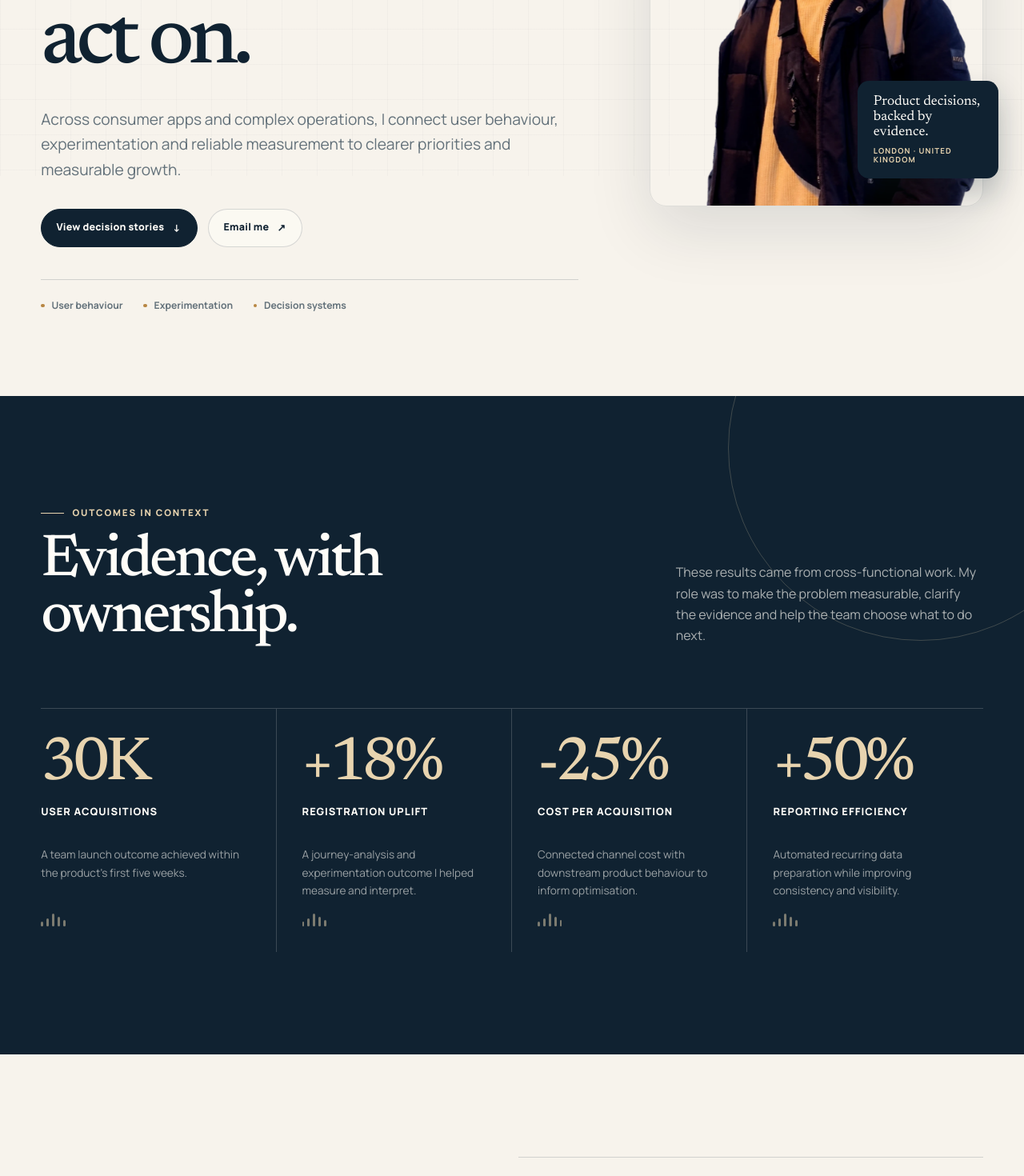
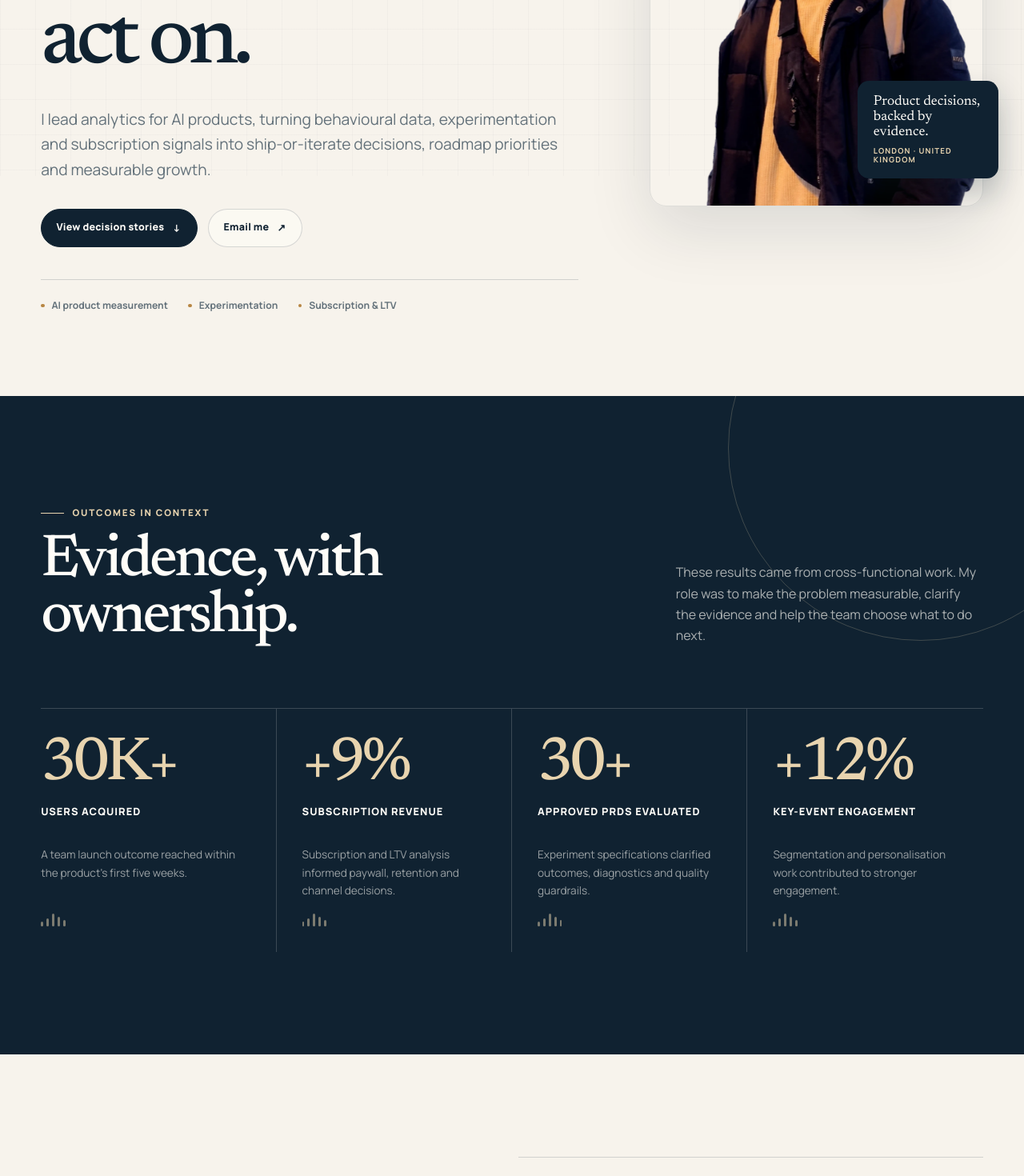
Before and after one commit to slashhsu/Personal_website, a Next.js app: page / in a window 1280 px wide. Shown: the part 580-2050 px from the top of the page at 80% size. Built offline with nearby package versions, Linux system fonts and the light colour scheme; no server answers.

Commit message:
Update portfolio for senior product analytics

```diff
--- a/src/data/portfolio.ts
+++ b/src/data/portfolio.ts
@@ -75,148 +75,146 @@ export const navItems: NavItem[] = [
 
 export const impactMetrics: ImpactMetric[] = [
   {
-    value: "30K",
-    label: "user acquisitions",
-    detail: "A team launch outcome achieved within the product's first five weeks.",
+    value: "30K+",
+    label: "users acquired",
+    detail: "A team launch outcome reached within the product's first five weeks.",
   },
   {
-    value: "+18%",
-    label: "registration uplift",
-    detail: "A journey-analysis and experimentation outcome I helped measure and interpret.",
+    value: "+9%",
+    label: "subscription revenue",
+    detail: "Subscription and LTV analysis informed paywall, retention and channel decisions.",
   },
   {
-    value: "-25%",
-    label: "cost per acquisition",
-    detail: "Connected channel cost with downstream product behaviour to inform optimisation.",
+    value: "30+",
+    label: "approved PRDs evaluated",
+    detail: "Experiment specifications clarified outcomes, diagnostics and quality guardrails.",
   },
   {
-    value: "+50%",
-    label: "reporting efficiency",
-    detail: "Automated recurring data preparation while improving consistency and visibility.",
+    value: "+12%",
+    label: "key-event engagement",
+    detail: "Segmentation and personalisation work contributed to stronger engagement.",
   },
 ];
 
 export const caseStudies: CaseStudy[] = [
   {
     number: "01",
-    category: "Launch strategy",
-    title: "Creating a measurable launch strategy",
+    category: "Launch & early growth",
+    title: "Launching and measuring early product growth",
     businessProblem:
-      "A new social product was approaching launch without a shared definition of success or a clear way to separate acquisition volume from meaningful user value.",
+      "A new consumer product needed a shared view of its value proposition, onboarding friction and early growth performance before the team could prioritise its next moves.",
     analyticalQuestion:
-      "Which early behaviours would show that users were reaching value, and which signals should guide onboarding, roadmap and go-to-market priorities?",
+      "Which early behaviours indicated that users were reaching value, where was the journey breaking down and which signals should shape launch priorities?",
     responsibility:
-      "I translated user needs and strategic goals into measurable product questions, tracking requirements and decision points for the cross-functional team.",
+      "I led the measurement strategy across acquisition, activation, AI interaction quality, engagement and retention, bringing research and behavioural evidence into one decision frame.",
     approach: [
-      "Combined recurring user feedback with market research and the early product signals available.",
-      "Mapped acquisition, activation, engagement and retention as distinct stages rather than treating registration as proof of success.",
-      "Aligned product, design, engineering and marketing on measures for the major launch features.",
+      "Combined user research, market evidence, acquisition data and early product signals.",
+      "Evaluated the value proposition and onboarding journey alongside initial growth performance.",
+      "Identified early friction and behavioural patterns, then translated them into launch recommendations.",
     ],
     action:
-      "The framework gave the team a shared basis for prioritising onboarding, core social actions and go-to-market activity while keeping uncertainty visible.",
+      "The evidence helped Product, Engineering, Machine Learning, UI/UX and Growth align onboarding and roadmap priorities around measurable user behaviour.",
     evaluation:
-      "The launch acquired more than 30,000 users in five weeks. I present that as a team outcome to which the analysis and measurement framework contributed.",
+      "The cross-functional launch acquired more than 30,000 users within five weeks. The analysis informed priorities; it is not presented as the sole cause of that team outcome.",
     learning:
-      "In an early-stage product, useful analytics means making assumptions explicit and defining activation and retention early enough to improve the next decision.",
-    metrics: [{ value: "30K", label: "users in five weeks" }],
+      "Early-growth analytics is most useful when value, friction and downstream quality are assessed together rather than treating acquisition volume as success by itself.",
+    metrics: [{ value: "30K+", label: "users in five weeks" }],
     capabilities: [
-      "Launch measurement",
-      "KPI definition",
-      "Roadmap support",
+      "AI product measurement",
+      "Launch evaluation",
+      "Funnel analysis",
       "Cross-functional alignment",
     ],
   },
   {
     number: "02",
-    category: "Journey optimisation",
-    title: "Finding and reducing friction in the user journey",
+    category: "Subscription & LTV",
+    title: "Connecting subscription behaviour to lifetime value",
     businessProblem:
-      "The team could see registrations and returning users, but fragmented journey data made it difficult to locate friction or distinguish short-term conversion from durable product value.",
+      "Subscription, product behaviour, purchase records and acquisition data were split across systems, limiting the team's view of durable value across five applications.",
     analyticalQuestion:
-      "Where were users dropping out, which behaviours were associated with continued use, and how should proposed changes be evaluated without relying on one headline metric?",
+      "Which plans, channels and user segments converted from trial, renewed and generated lifetime value with an acceptable CAC payback period?",
     responsibility:
-      "I focused on measurement and interpretation: defining journey events, breaking down the funnel, analysing cohorts and helping teams read experiment outcomes responsibly.",
+      "I built a unified subscription analytics layer, developed cohort-based analyses and automated recurring reporting for product and commercial decisions.",
     approach: [
-      "Mapped the journey from awareness and onboarding through activation, repeated engagement, retention and churn.",
-      "Defined Firebase events and properties so product behaviour could be analysed consistently across funnel and cohort views.",
-      "Supported cross-functional A/B testing with primary measures and downstream indicators, without claiming ownership of engineering implementation.",
+      "Integrated RevenueCat subscription data with Firebase events, Redshift purchase records and acquisition sources.",
+      "Analysed trial-to-paid conversion, renewal, churn, LTV and CAC payback by plan, channel and segment.",
+      "Automated recurring views so teams could review subscription quality consistently across five applications.",
     ],
     action:
-      "The evidence helped product, design, engineering and marketing focus follow-up work on measurable journey friction and monitor whether improvements held beyond registration.",
+      "The resulting evidence informed paywall, retention and channel-investment decisions while keeping acquisition cost connected to downstream customer value.",
     evaluation:
-      "The wider programme contributed to an 18% increase in registration and a 23% improvement in one-month retention. These are team outcomes, not effects attributed to analysis alone.",
+      "The wider programme contributed to a 9% increase in subscription revenue. This is presented as a cross-functional outcome supported by the analysis, not as an effect caused by reporting alone.",
     learning:
-      "Success measures and guardrails should be agreed before reviewing a result, followed by a longer post-change check for activation and retention quality.",
+      "Subscription growth should be evaluated through conversion, renewal and payback together; a cheaper trial or registration does not necessarily create better customer value.",
     metrics: [
-      { value: "+18%", label: "registration" },
-      { value: "+23%", label: "one-month retention" },
+      { value: "+9%", label: "subscription revenue" },
+      { value: "5", label: "applications unified" },
     ],
     capabilities: [
-      "Funnel analysis",
-      "Event tracking",
+      "Subscription analytics",
       "Cohort analysis",
-      "Experiment interpretation",
+      "LTV & CAC payback",
+      "Data integration",
     ],
   },
   {
     number: "03",
-    category: "Commercial measurement",
-    title: "Connecting acquisition spend to user value",
+    category: "Experimentation",
+    title: "Building experimentation into product decisions",
     businessProblem:
-      "Campaign cost, product events and purchase behaviour lived in separate systems, so low-cost acquisition could look successful without showing whether those users engaged, retained or converted.",
+      "Approved product requirements needed consistent evaluation plans so teams could distinguish feature impact from channel, segment, platform and timing effects.",
     analyticalQuestion:
-      "Which channels brought users who created downstream value, and how could recurring reporting become reliable enough to support faster budget conversations?",
+      "What incremental change should each feature create, how should that change be measured and which quality signals should determine whether to ship or iterate?",
     responsibility:
-      "I aligned metric definitions, connected product and commercial data, organised reusable transformation logic and communicated attribution limits alongside recommendations.",
+      "I developed experiment and evaluation specifications for more than 30 approved PRDs, then designed and analysed A/B tests and causal-inference-informed evaluations.",
     approach: [
-      "Linked Firebase behaviour and Redshift purchase data with BigQuery, Meta Ads and RevenueCat sources.",
-      "Compared channels across registration, engagement, retention and conversion rather than optimising top-of-funnel volume alone.",
-      "Used DolphinScheduler and dbt to automate recurring preparation, with checks for freshness, completeness, duplicates and unexpected volume changes.",
+      "Defined the hypothesis, exposure event, primary outcome, diagnostic measures and product-quality guardrails before reviewing results.",
+      "Compared treatment and control outcomes across acquisition channel, user segment, platform and observation window.",
+      "Used causal-inference principles to estimate incremental feature impact while making limitations visible to stakeholders.",
     ],
     action:
-      "Campaign reviews could consider user quality alongside cost, while the automated workflow moved analyst time from file preparation towards interpretation and decision support.",
+      "Product and cross-functional partners received a consistent evidence base for roadmap recommendations and ship-or-iterate decisions.",
     evaluation:
-      "Subsequent team action was associated with a 25% reduction in cost per acquisition, while reporting automation improved efficiency by 50%. A dashboard alone did not cause either result.",
+      "More than 30 approved PRDs received structured evaluation specifications. No unsupported treatment effect, sample size or significance result is claimed.",
     learning:
-      "Commercial measurement is most useful when attribution uncertainty is explicit and pipeline validity is tested independently from whether a scheduled job completed.",
-    metrics: [
-      { value: "-25%", label: "cost per acquisition" },
-      { value: "+50%", label: "reporting efficiency" },
-    ],
+      "Experiment quality improves when success, diagnostic signals and product guardrails are defined before exposure, rather than selected after the result is visible.",
+    metrics: [{ value: "30+", label: "approved PRDs evaluated" }],
     capabilities: [
-      "Marketing attribution",
-      "Behavioural cohorts",
-      "Data modelling",
-      "Quality controls",
+      "Experiment specifications",
+      "A/B testing",
+      "Causal evaluation",
+      "Product-quality guardrails",
     ],
   },
 ];
 
 export const experience: ExperienceItem[] = [
   {
-    role: "Product Analyst Lead",
+    role: "Senior Product Analyst",
     company: "Frog Social / Novum Studio",
     location: "London, UK",
     period: "Jan 2026 — Present",
     summary:
-      "Lead decision support for product launch and early growth, connecting user evidence with roadmap priorities and shared measures of success.",
+      "Lead analytics for AI products across acquisition, activation, AI interaction quality, engagement and retention for a consumer mobile app portfolio with 6M+ downloads.",
     highlights: [
-      "Combined user feedback, market research and early performance signals to structure product opportunity assessments.",
-      "Defined launch measures and decision points so major features could be evaluated against user and business outcomes.",
-      "Worked across product, design, engineering and marketing on priorities that supported a team launch outcome of 30K user acquisitions in five weeks.",
+      "Own measurement strategy and partner with Product, Engineering, Machine Learning, UI/UX and Growth to turn behavioural evidence into roadmap recommendations.",
+      "Combined research, market evidence, acquisition data and early signals to inform launch priorities that supported a team outcome of 30K+ users in five weeks.",
+      "Built subscription and LTV analysis across five applications, contributing to a 9% increase in subscription revenue.",
+      "Developed experiment and evaluation specifications for 30+ approved PRDs to support ship-or-iterate decisions.",
     ],
   },
   {
-    role: "Data Analyst",
+    role: "Senior Data Analyst",
     company: "Frog Social / Novum Studio",
     location: "London, UK",
     period: "Jul 2024 — Jan 2026",
     summary:
-      "Turned fragmented product and marketing data into journey analysis, experiment readouts and reporting systems that teams could act on.",
+      "Turned product, marketing and event data into KPI frameworks, behavioural analysis and reliable self-serve reporting.",
     highlights: [
-      "Designed Firebase event tracking across onboarding, engagement, retention and churn, enabling more reliable funnel and cohort analysis.",
-      "Measurement and interpretation work contributed to team outcomes of +18% registration, +12% key-event engagement and +23% one-month retention.",
-      "Connected acquisition sources with downstream behaviour and automated multi-source reporting; subsequent work was associated with -25% CPA and +50% reporting efficiency.",
+      "Defined product KPIs and worked with Kochava to improve iOS marketing measurement across social platforms.",
+      "Segmentation and personalisation work contributed to +12% key-event engagement; Firebase journey tracking supported feature strategies associated with +23% one-month retention.",
+      "Automated data from BigQuery, Meta Ads, RevenueCat and Redshift with DolphinScheduler and dbt, delivering a +50% improvement in reporting efficiency while strengthening data checks.",
     ],
   },
   {
@@ -272,54 +270,55 @@ export const projects: Project[] = [
 
 export const skillGroups: SkillGroup[] = [
   {
-    title: "Product decisions",
+    title: "AI product decisions",
     skills: [
+      "AI product measurement",
       "KPI frameworks",
-      "Opportunity assessment",
-      "Journey optimisation",
-      "Growth analytics",
-      "Marketing attribution",
-      "Roadmap support",
-      "Stakeholder alignment",
+      "Roadmap recommendations",
+      "Ship-or-iterate decisions",
+      "User behaviour",
+      "Cross-functional alignment",
     ],
   },
   {
-    title: "Experimentation & analysis",
+    title: "Experimentation & causal evaluation",
     skills: [
+      "Experiment specifications",
       "A/B testing",
+      "Causal inference principles",
       "Hypothesis design",
-      "Funnel analysis",
-      "Cohort analysis",
-      "User segmentation",
-      "Statistical analysis",
-      "Insight synthesis",
+      "Exposure events",
+      "Diagnostic metrics",
+      "Product-quality guardrails",
     ],
   },
   {
-    title: "Data foundations",
+    title: "Subscription & behavioural analytics",
+    skills: [
+      "Funnel analysis",
+      "Cohort analysis",
+      "Trial-to-paid conversion",
+      "Renewal & churn",
+      "LTV & CAC payback",
+      "User segmentation",
+      "Marketing attribution",
+    ],
+  },
+  {
+    title: "Data foundations & communication",
     skills: [
       "SQL",
       "Python",
+      "Firebase",
+      "RevenueCat",
+      "BigQuery",
+      "Redshift",
       "dbt",
-      "Data modelling",
-      "Data quality",
-      "ETL pipelines",
-      "Event tracking",
-      "PySpark",
-    ],
-  },
-  {
-    title: "Platforms & communication",
-    skills: [
+      "DolphinScheduler",
       "Tableau",
       "Power BI",
+      "Looker",
       "Streamlit",
-      "Looker",
-      "BigQuery",
-      "Redshift",
-      "Firebase",
-      "Dashboard design",
-      "Insight storytelling",
     ],
   },
 ];
--- a/src/pages/index.tsx
+++ b/src/pages/index.tsx
@@ -66,7 +66,7 @@ const structuredData = {
   name: "Han-Ling Hsu",
   url: siteUrl,
   image: `${siteUrl}/profile-cutout.webp`,
-  jobTitle: "Product Analytics Lead",
+  jobTitle: "Senior Product Analyst",
   email: "mailto:hanlinghsu300@gmail.com",
   address: {
     "@type": "PostalAddress",
@@ -85,13 +85,14 @@ const structuredData = {
   ],
   sameAs: contactLinks.map((link) => link.href),
   knowsAbout: [
+    "AI product measurement",
     "Product analytics",
-    "Growth analytics",
     "Experimentation",
-    "User behaviour",
+    "Causal evaluation",
+    "Subscription analytics",
+    "Lifetime value analysis",
     "SQL",
     "Python",
-    "Business intelligence",
   ],
 };
 
@@ -103,14 +104,14 @@ export default function Home() {
   return (
     <>
       <Head>
-        <title>Han-Ling Hsu | Product Analytics Lead</title>
+        <title>Han-Ling Hsu | Senior Product Analyst</title>
         <meta
           name="description"
-          content="Product Analytics Lead in London turning user behaviour, experimentation and reliable measurement into evidence teams can act on."
+          content="Senior Product Analyst in London leading AI product measurement, experimentation and subscription analytics to support decisions teams can act on."
         />
         <meta
           name="keywords"
-          content="Han-Ling Hsu, Product Analyst, Growth Analytics, Data Analyst, Product Analytics, London"
+          content="Han-Ling Hsu, Senior Product Analyst, AI Product Analytics, Experimentation, Subscription Analytics, Causal Inference, London"
         />
         <meta name="author" content="Han-Ling Hsu" />
         <meta name="robots" content="index, follow" />
@@ -123,7 +124,7 @@ export default function Home() {
         <meta property="og:url" content={`${siteUrl}/`} />
         <meta
           property="og:title"
-          content="Han-Ling Hsu | Product Analytics Lead"
+          content="Han-Ling Hsu | Senior Product Analyst"
         />
         <meta
           property="og:description"
@@ -135,13 +136,13 @@ export default function Home() {
         <meta property="og:image:height" content="630" />
         <meta
           property="og:image:alt"
-          content="Han-Ling Hsu — Product Analytics Lead"
+          content="Han-Ling Hsu — Senior Product Analyst"
         />
 
         <meta name="twitter:card" content="summary_large_image" />
         <meta
           name="twitter:title"
-          content="Han-Ling Hsu | Product Analytics Lead"
+          content="Han-Ling Hsu | Senior Product Analyst"
         />
         <meta
           name="twitter:description"
@@ -150,7 +151,7 @@ export default function Home() {
         <meta name="twitter:image" content={`${siteUrl}/og-decision.png`} />
         <meta
           name="twitter:image:alt"
-          content="Han-Ling Hsu — Product Analytics Lead"
+          content="Han-Ling Hsu — Senior Product Analyst"
         />
       </Head>
 
@@ -167,7 +168,7 @@ export default function Home() {
             <span className="brand-text">
               Han-Ling Hsu
               <br />
-              Product Analytics
+              Senior Product Analyst
             </span>
             <span className="sr-only">, home</span>
           </a>
@@ -206,15 +207,15 @@ export default function Home() {
           <div className="hero-copy">
             <p className="hero-role">
               <span className="hero-role-dot" aria-hidden="true" />
-              Product Analytics Lead · London, UK
+              Senior Product Analyst · AI Product Measurement · London, UK
             </p>
             <h1 id="hero-title">
               I turn product questions into <em>evidence</em> teams can act on.
             </h1>
             <p className="hero-lede">
-              Across consumer apps and complex operations, I connect user
-              behaviour, experimentation and reliable measurement to clearer
-              priorities and measurable growth.
+              I lead analytics for AI products, turning behavioural data,
+              experimentation and subscription signals into ship-or-iterate
+              decisions, roadmap priorities and measurable growth.
             </p>
             <div className="hero-actions">
               <MicroLink
@@ -233,9 +234,9 @@ export default function Home() {
               </MicroLink>
             </div>
             <div className="hero-proof" aria-label="Experience focus">
-              <span>User behaviour</span>
+              <span>AI product measurement</span>
               <span>Experimentation</span>
-              <span>Decision systems</span>
+              <span>Subscription &amp; LTV</span>
             </div>
           </div>
 
@@ -672,9 +673,9 @@ export default function Home() {
                 Building a product decision that needs <em>better evidence?</em>
               </h2>
               <p className="contact-copy">
-                I&apos;m open to Product Analytics and Senior Product Analyst
-                opportunities in the UK, as well as conversations about growth,
-                experimentation and analytics leadership.
+                I&apos;m open to Senior Product Analyst and Product Analytics
+                opportunities in the UK, as well as conversations about AI
+                product measurement, experimentation and subscription growth.
               </p>
             </div>
             <div className="contact-links">
```
Also changed, not shown: src/app/layout.tsx (+14 -13 lines), public/og-decision.png, 1 other file (tests, documents, lock files or other folders).
